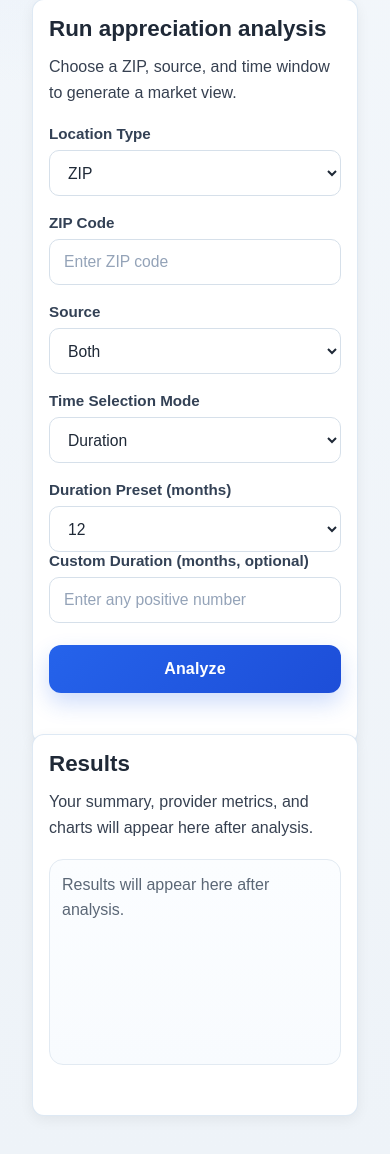
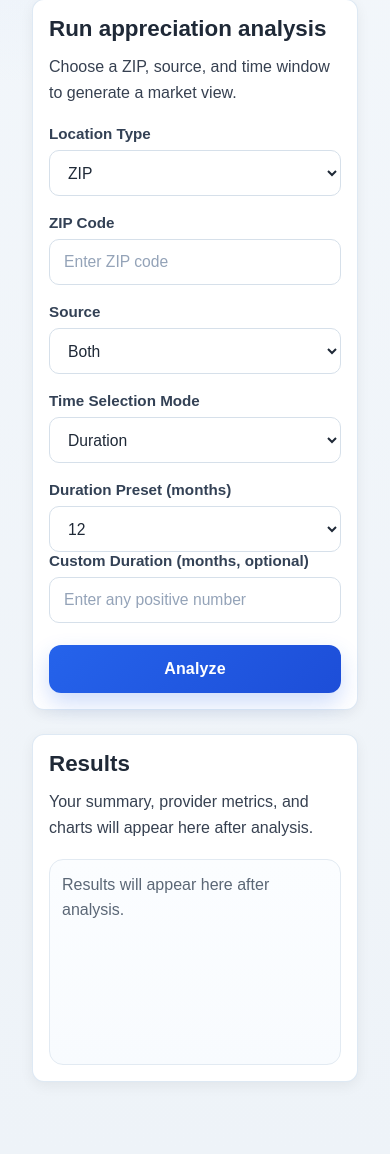
Before and after one commit to davidfornetflix1988-dev/property_appreciation, a FastAPI app: page / in a window 390 px wide. Shown: the part 341-1495 px from the top of the page. Run offline with FastAPI, Linux system fonts and the light colour scheme.

Commit message:
Fix mobile panel spacing and refresh stylesheet version

```diff
--- a/app/static/css/style.css
+++ b/app/static/css/style.css
@@ -84,7 +84,7 @@ body {
 
 .analysis-panel,
 .results-panel {
-    min-height: 100%;
+    min-height: auto;
 }
 
 .card {
--- a/app/templates/index.html
+++ b/app/templates/index.html
@@ -4,7 +4,7 @@
     <meta charset="UTF-8">
     <meta name="viewport" content="width=device-width, initial-scale=1.0">
     <title>Neighborhood App</title>
-    <link rel="stylesheet" href="/static/css/style.css?v=19">
+    <link rel="stylesheet" href="/static/css/style.css?v=20">
 </head>
 <body>
     <div class="page-shell">
@@ -104,6 +104,6 @@
     </div>
 
     <script src="https://cdn.jsdelivr.net/npm/chart.js"></script>
-    <script src="/static/js/main.js?v=19"></script>
+    <script src="/static/js/main.js?v=20"></script>
 </body>
 </html>
```
